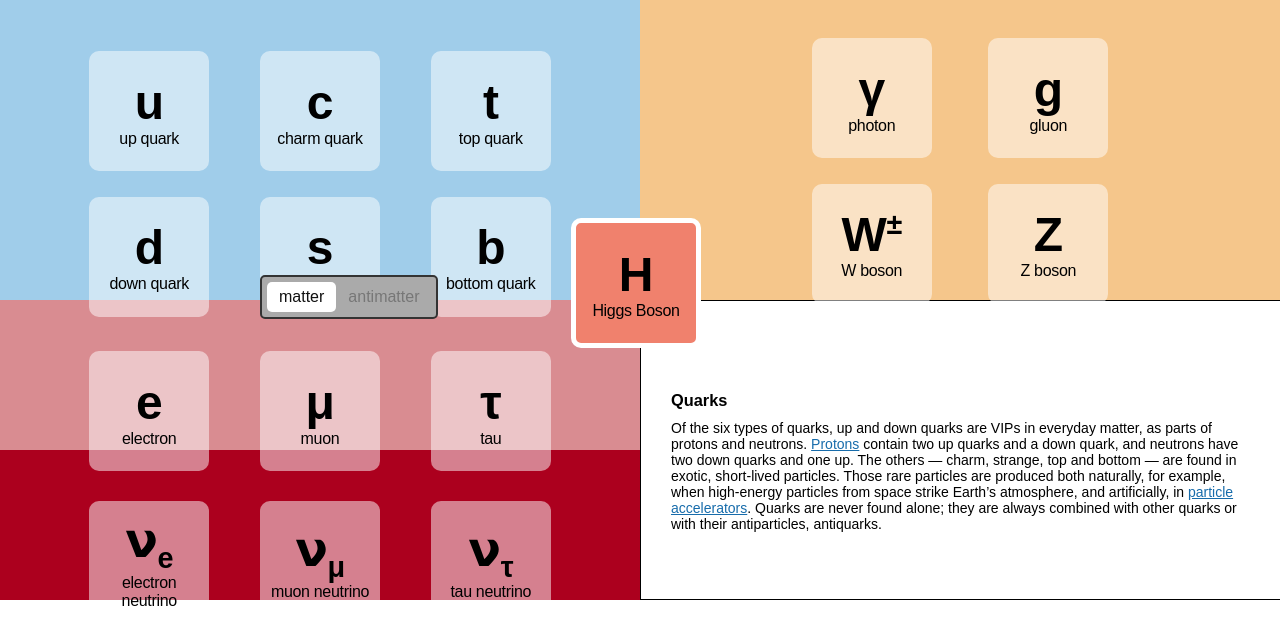
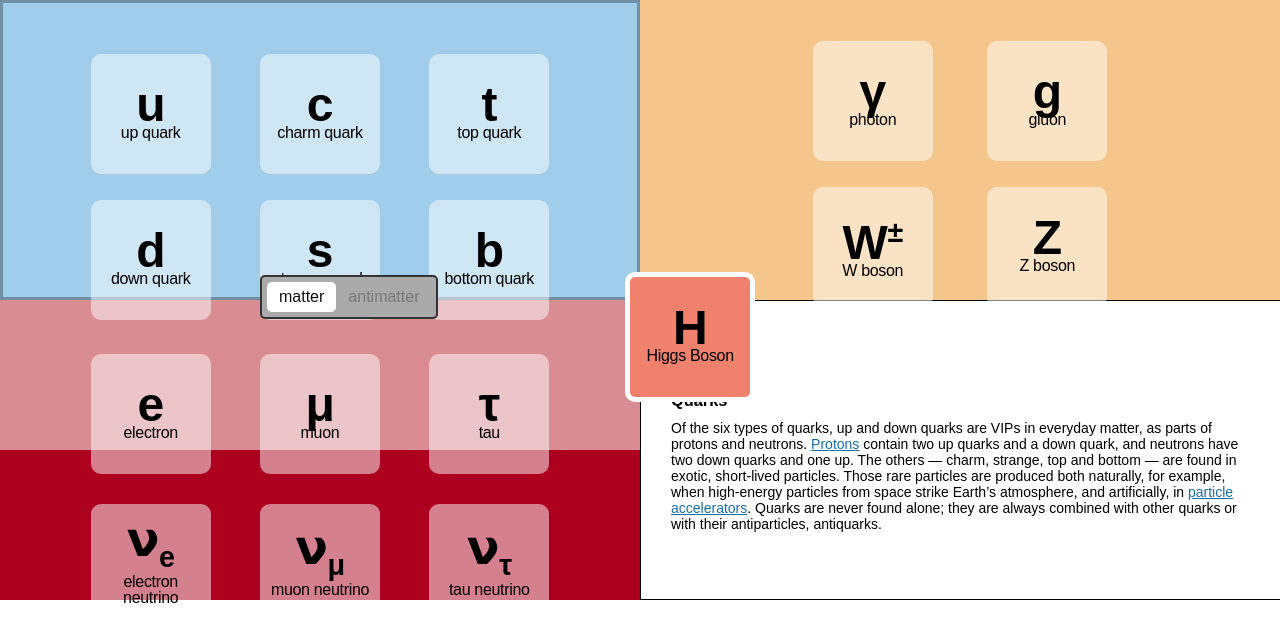
Before and after one commit to tylermachado/sn-particle-model, a React (Create React App) app: page / in a window 1280 px wide. Shown: the top 644 px of the page. Built offline with nearby package versions, Linux system fonts and the light colour scheme; a web font is replaced by a local one.

Commit message:
adjustments to active zone emphasis

```diff
--- a/src/App.js
+++ b/src/App.js
@@ -50,7 +50,11 @@ class App extends Component {
     let particlesrendered;
     // if (this.state.substance === "matter") {
       particlesrendered = particles.default.map(p => (
-          <section className={"area-" + p.particle.split(' ').join('-') + " zone"} onMouseOver={() => this.changeActive(p.particle)}>
+        <section className={
+          (this.state.active["type"].toLowerCase() === p.particle.toLowerCase()) ?
+            "area-" + p.particle.split(' ').join('-') + " zone active" :
+            "area-" + p.particle.split(' ').join('-') + " zone"
+          } onMouseOver={() => this.changeActive(p.particle)}>
             {p.subtypes.map(subt => (
               <div className="particle">
                 <div className="particle-content">
@@ -86,7 +90,11 @@ class App extends Component {
             <div className={this.state.substance === "matter" ? 'controller-item active' : 'controller-item'}>matter</div>
             <div className={this.state.substance === "antimatter" ? 'controller-item active' : 'controller-item'}>antimatter</div>
           </section>
-          <section className="area-higgs-boson" onMouseOver={() => this.changeActive("higgs boson")}>
+          <section className={
+              (this.state.active["type"] === "Higgs Boson") ?
+              "area-higgs-boson zone active" :
+              "area-higgs-boson zone"
+           } onMouseOver={() => this.changeActive("higgs boson")}>
             <div className="particle">
               <div className="particle-content">
                 <div className="symbol">H</div>
--- a/src/App.scss
+++ b/src/App.scss
@@ -120,6 +120,12 @@ sub, sup {
   justify-content: space-evenly;
   align-items: center;
   padding:4vw 4vw;
+  border: 3px solid transparent;
+  // opacity: 0.6;
+
+  &.active {
+    border: 3px solid rgba(0, 0, 0, 0.3);
+  }
 
   &.area-force-carrying-particles {
     padding:3vw 10vw;
@@ -133,7 +139,7 @@ sub, sup {
 
 .particle {
     background-color: rgba(255,255,255,0.5);
-    width:12vw;
+    width:11vw;
     margin:0 0.5vw 1vw;
     border-radius:10px;
     position:relative;
@@ -142,7 +148,6 @@ sub, sup {
     text-align:center;
     justify-content: center;
     align-items: center;
-    flex-basis: 1;
 
       &:after {
         content: "";
@@ -168,22 +173,25 @@ sub, sup {
     }
 
     .name {
-      font-size:0.6rem;
+      font-size:0.5rem;
+      line-height:0.5rem;
       display:block;
     }
 
     @media (min-width: $md-screen) {
-      width:12vw;
+      width:11vw;
       max-width: 120px;
       margin:0 1vw 2vw;
 
       .symbol {
         font-size: 3rem;
+        line-height:75%;
         font-weight: bold;
       }
 
       .name {
         font-size:1rem;
+        line-height:1rem;
         display:block;
       }
     }
```
